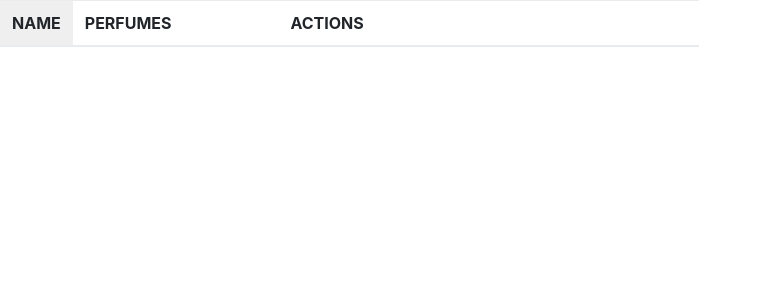
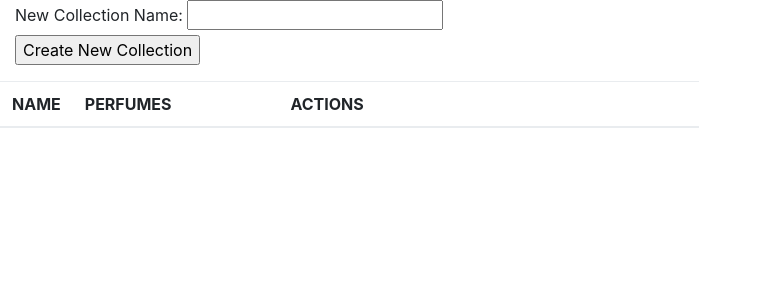
Before and after one commit to lewisrache/perfume, a PHP site: page /collection_manager.php in a window 1280 px wide. Shown: the top 300 px of the page, without its empty margins (0-762 px from the left). Run offline with PHP 8.4, Linux system fonts and the light colour scheme; data comes from the database, SQL or seed files in the repository; lists and menus that the app fills with data are empty; some libraries are stand-ins or nearby versions.

Commit message:
add collection creation to manager, add deleting prompt

```diff
--- a/collection_manager.php
+++ b/collection_manager.php
@@ -12,10 +12,11 @@
 $(function() {
 });
 
-function deleteCollection(id) {
-	console.log('deleting '+id);
-	$("#coll-id").val(id);
-	$("#delete-collection").submit();
+function deleteCollection(id, name) {
+	if (confirm('Are you sure you want to delete the '+name+' collection?')) {
+		$("#coll-id").val(id);
+		$("#delete-collection").submit();
+	}
 }
 </script>
 </head>
@@ -31,11 +32,23 @@ if (isset($_POST['collection_id'])) {
 	$dbh->query("DELETE FROM sets WHERE id = ".(int)$_POST['collection_id']);
 }
 
-$all_sets = Collection::getAll(true);
+if (isset($_POST['coll-name'])) {
+	$set = new Collection($_POST['coll-name']);
+	$set_id = $set->createOrGet();
+}
+
+$all_sets = Collection::getAll(false);
 ?>
 <form id="delete-collection" method="POST">
 	<input name="collection_id" id="coll-id" value="" type="number" hidden>
 </form>
+<div class="col-lg-6">
+	<form method="POST" id="new-coll">
+		<label for="coll">New Collection Name:</label>
+		<input id="coll" name="coll-name" type="text"></br>
+		<input type="submit" value="Create New Collection">
+	</form>
+</div>
 <table class="table table-striped sortable" id="cards" style="width:90%">
 <col style="width:5%">
 <col style="width:18%">
@@ -56,7 +69,7 @@ foreach($all_sets as $collection) {
 	<tr class="<?= strtolower(str_replace(' ','_',$z['rarity'])) ?>_card">
 		<td><?= $collection['name'] ?></td>
 		<td class="card_name"><?= "COMING SOON?" ?></td>
-		<td class="card_text"><input type="button" value="Delete" onclick="deleteCollection(<?= $collection['id'] ?>)"></td>
+		<td class="card_text"><input type="button" value="Delete" onclick="deleteCollection(<?= $collection['id'] ?>, '<?= $collection['name'] ?>')"></td>
 	</tr>
 <?php } ?>
 </tbody>
```
